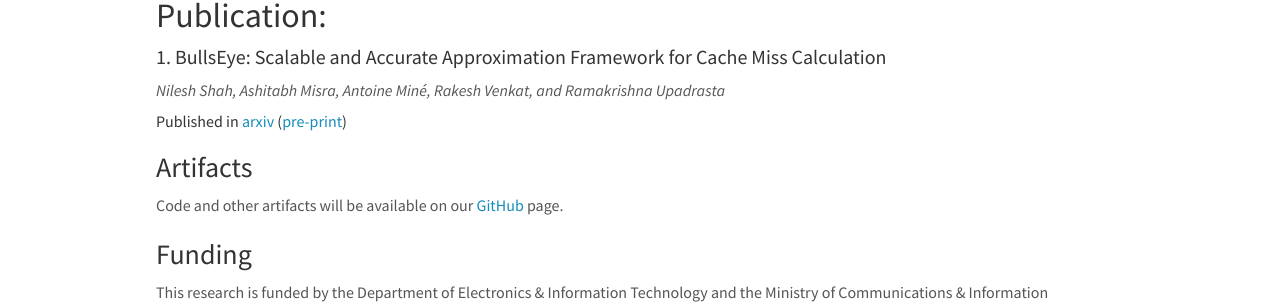
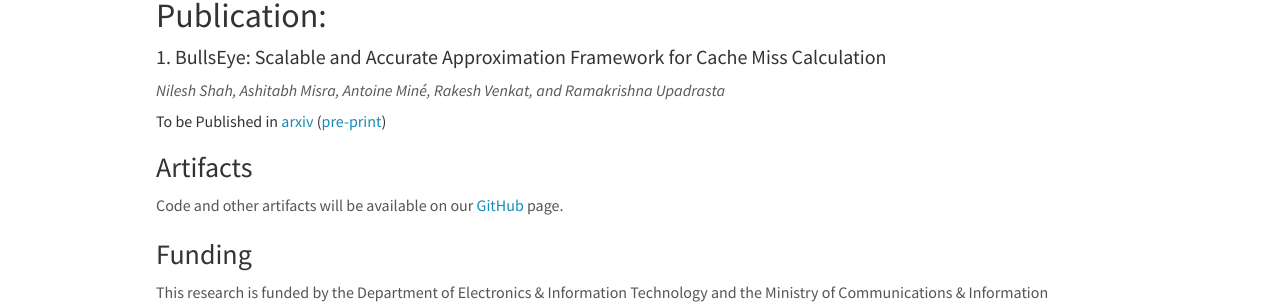
Before and after one commit to utpalbora/compilers.cse.iith.ac.in, a Jekyll site: the page built from _pages/bullseye.md, in a window 1280 px wide and 900 px high, scrolled down 4600 px. Shown: the part 378-683 px from the top of the window. Built offline with Jekyll 4.4.1, drawn with Linux system fonts in a browser that asks for light colours; nearby versions of some CDN libraries.

Commit message:
Updated page

```diff
--- a/_pages/bullseye.md
+++ b/_pages/bullseye.md
@@ -82,7 +82,7 @@ provides good scalability and accuracy; it is also input problem-size independen
 ## Publication:
 #### 1. BullsEye: Scalable and Accurate Approximation Framework for Cache Miss Calculation
 *Nilesh Shah, Ashitabh Misra, Antoine Miné, Rakesh Venkat, and Ramakrishna Upadrasta*
-##### Published in [arxiv](){:target="_blank"} ([pre-print](https://arxiv.org/abs/XXXXX){:target="_blank"})
+##### To be Published in [arxiv](){:target="_blank"} ([pre-print](https://arxiv.org/abs/XXXXX){:target="_blank"})
 
 ### Artifacts
 Code and other artifacts will be available on our [GitHub](https://github.com/IITH-Compilers/bullseye) page.
```
